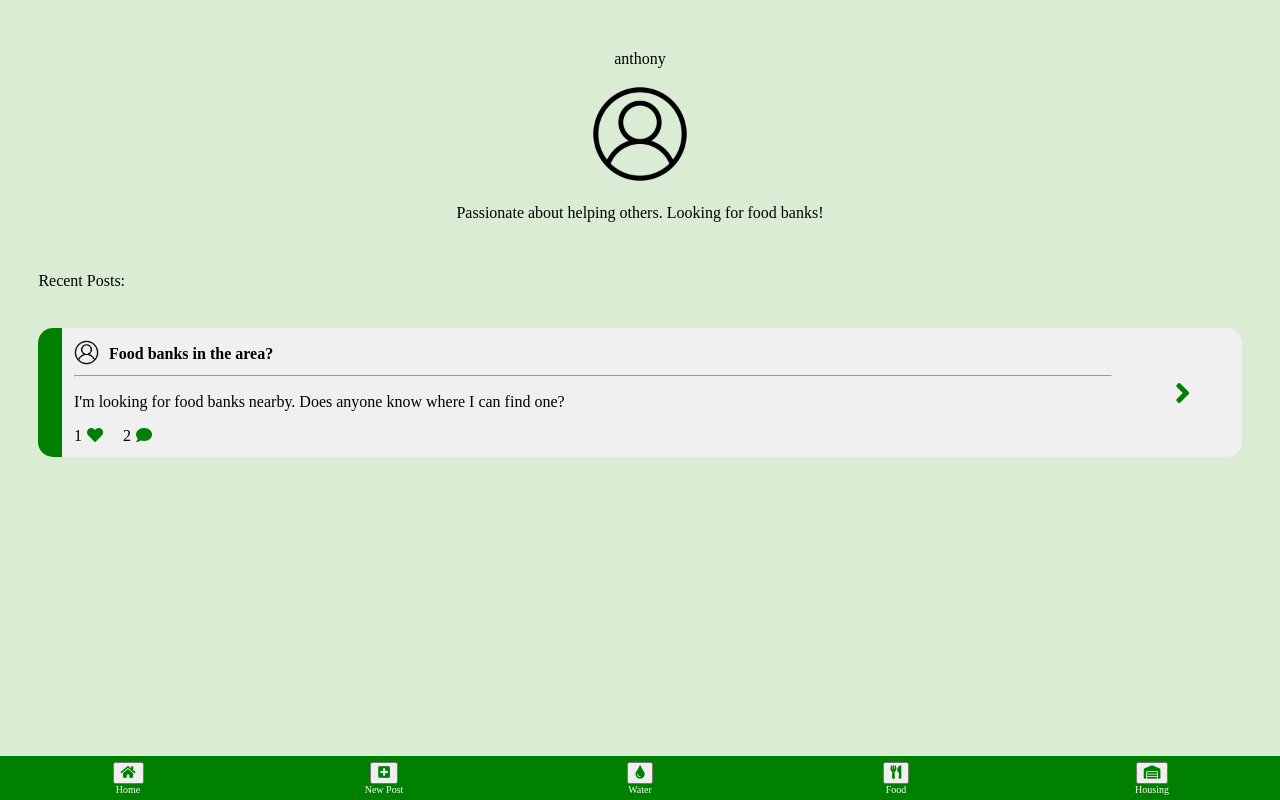
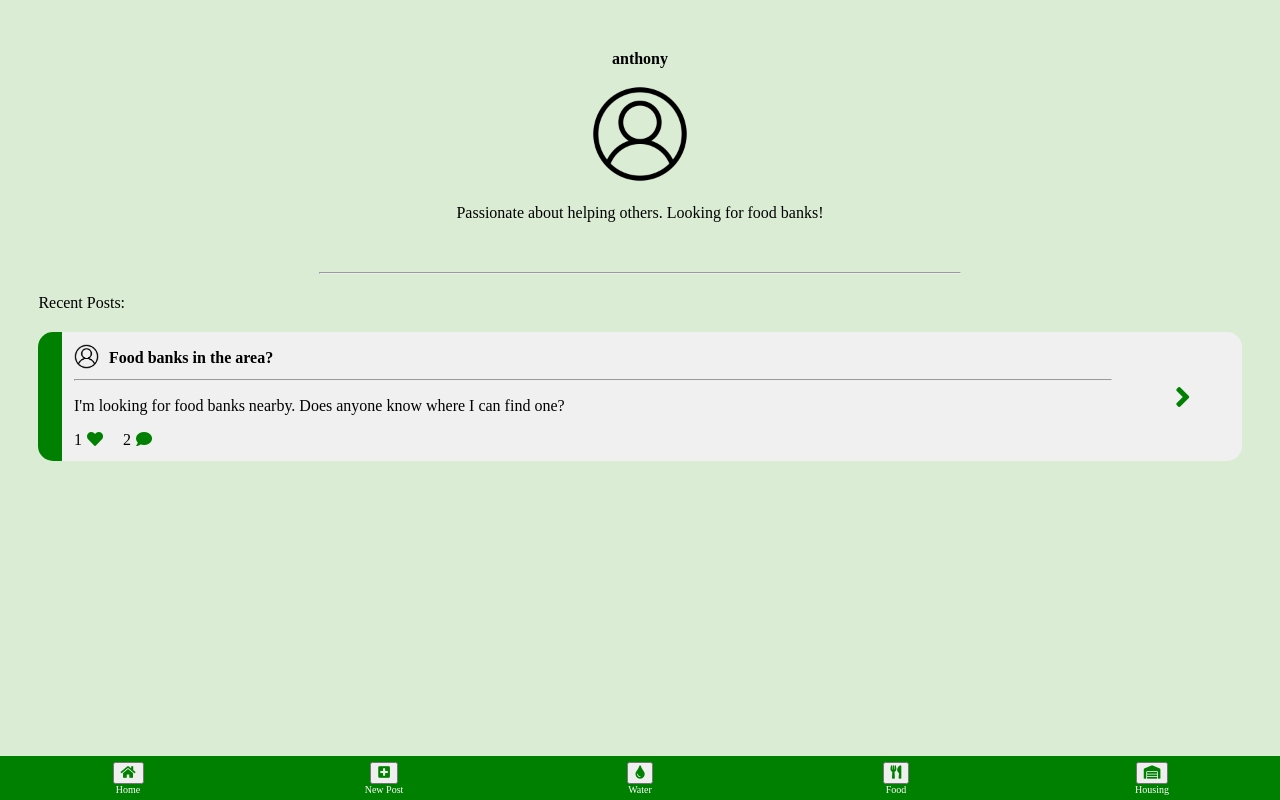
Before and after one commit to fdznoriega/bcwebdev-3, a React (Create React App) app: page /profile in a window 1280 px wide. Built offline with nearby package versions, Linux system fonts and the light colour scheme; a web font is replaced by a local one.

Commit message:
Added style changes

```diff
--- a/src/components/Post.module.css
+++ b/src/components/Post.module.css
@@ -25,6 +25,11 @@ body {
   margin-left: 10px;
 }
 
+.user_image {
+  width: 25px;
+  height: 25px;
+}
+
 .user_text {
   margin-left: 50px;
 }
--- a/src/components/PostPreview.module.css
+++ b/src/components/PostPreview.module.css
@@ -16,6 +16,7 @@ span {
   border-radius: 15px;
   text-align: center;
   margin: 3%;
+  margin-top: 20px;
 }
 
 .preview_background_expanded {
--- a/src/components/Profile.js
+++ b/src/components/Profile.js
@@ -36,7 +36,7 @@ function Profile(props) {
             <section>
                 {/* photo and user id */}
                 <div>
-                    <p>{user.id}</p>
+                    <p className={css.username}>{user.id}</p>
                     <img className={css.profile_img} src={publicUrl(user.photo)}></img>
                 </div>
 
@@ -46,7 +46,9 @@ function Profile(props) {
                 </div>
             </section>
 
-            {/* user recent posts? */}
+            <hr className={css.profile_divide}></hr>
+
+            {/* user recent posts */}
             <section>
                 <p className={css.profile_recent}>Recent Posts:</p>
                 {
--- a/src/components/Profile.module.css
+++ b/src/components/Profile.module.css
@@ -1,6 +1,10 @@
 .profile {
   margin-top: 50px;
   text-align: center;
+}
+
+.username {
+  font-weight: bold;
 }
 
 .profile_img {
@@ -8,8 +12,13 @@
   height: 100px;
 }
 
+.profile_divide {
+  margin-top: 50px;
+  width: 50%;
+}
+
 .profile_recent {
   text-align: left;
   margin-left: 3%;
-  margin-top: 50px;
+  margin-top: 20px;
 }
```
